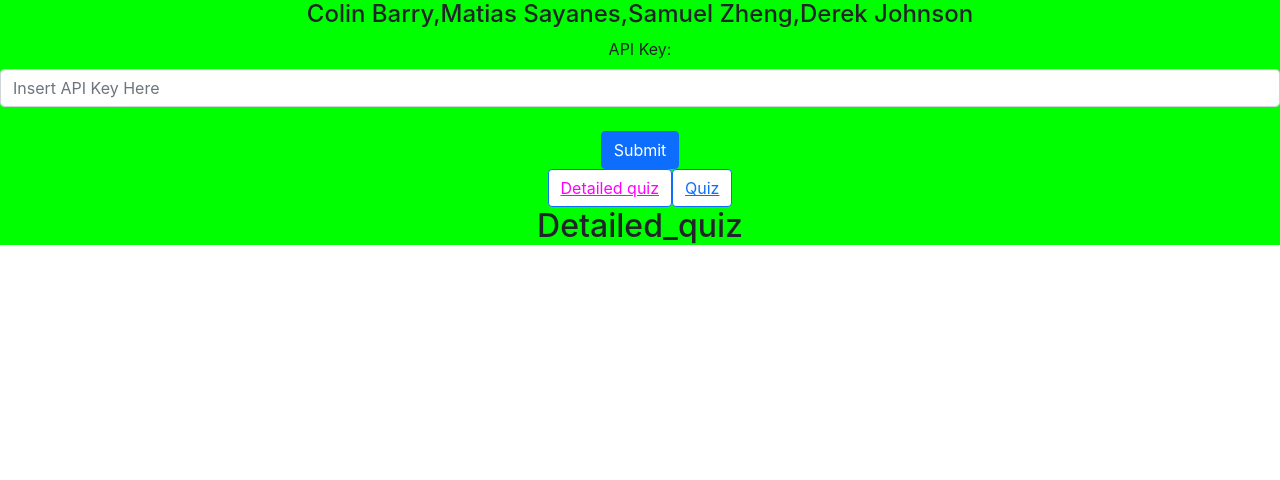
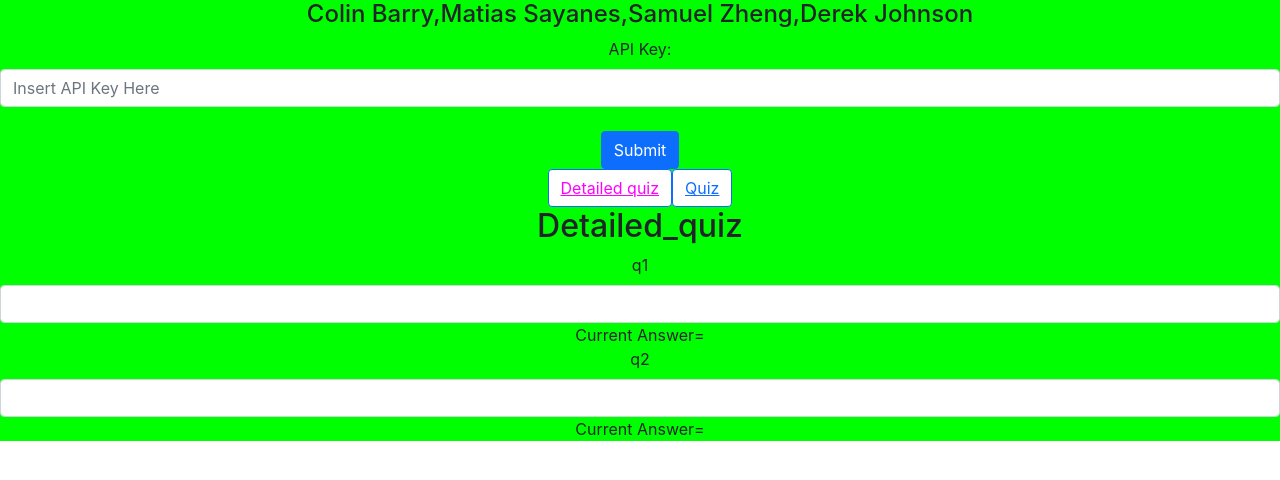
Before and after one commit to ColinB777/FinalProject, a React (Create React App) app: page /detailed_quiz in a window 1280 px wide. Shown: the top 480 px of the page. Built offline with nearby package versions, Linux system fonts and the light colour scheme.

Commit message:
Completed Basic Skeleton of Detailed

```diff
--- a/src/Detailed.tsx
+++ b/src/Detailed.tsx
@@ -1,6 +1,27 @@
+import { ChangeEvent, useState } from "react";
+import { Form, FormGroup } from "react-bootstrap";
+
 export function Detailedquiz() {
+  type Question={
+    body:string;
+    answer:string;
+  }
+  const [qList,setQlist]= useState<Question[]>([{body:"q1",answer:""},{body:"q2",answer:""}]);
+
+  function updateAnswer(event: string, index:number) {
+    const updatedQlist=qList.map((question:Question,i:number)=>(i==index ? {...question, answer:event}:question))
+    setQlist(updatedQlist);
+  }
     return(<div>
       <h2>Detailed_quiz</h2>
+      {qList.map((question:Question,i:number) =>(
+      <FormGroup>
+      <Form.Label>{question.body}</Form.Label>
+      <Form.Control value={question.answer} onChange={(e)=>updateAnswer(e.target.value,i)} />
+      <span>Current Answer={question.answer}</span>
+      </FormGroup>
+      ))}
+
     </div>
     );
-  }
+}
```
